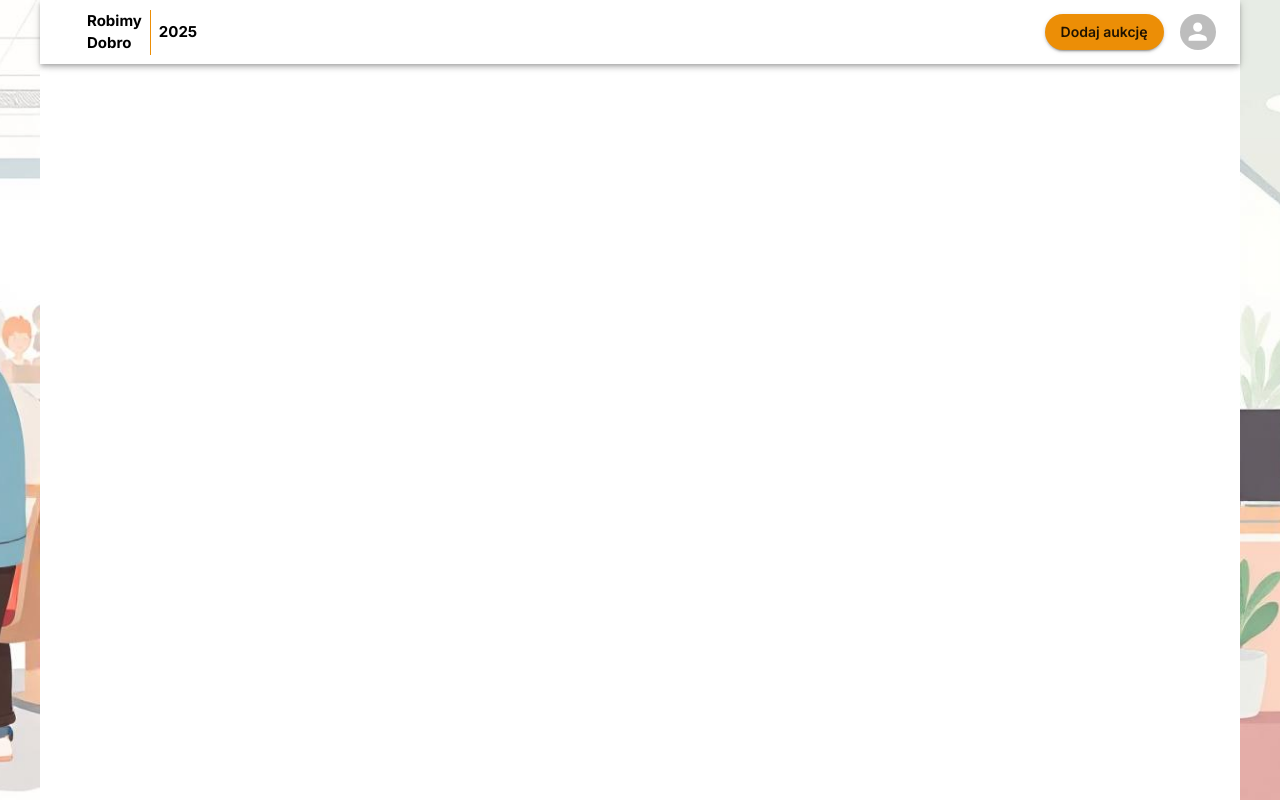
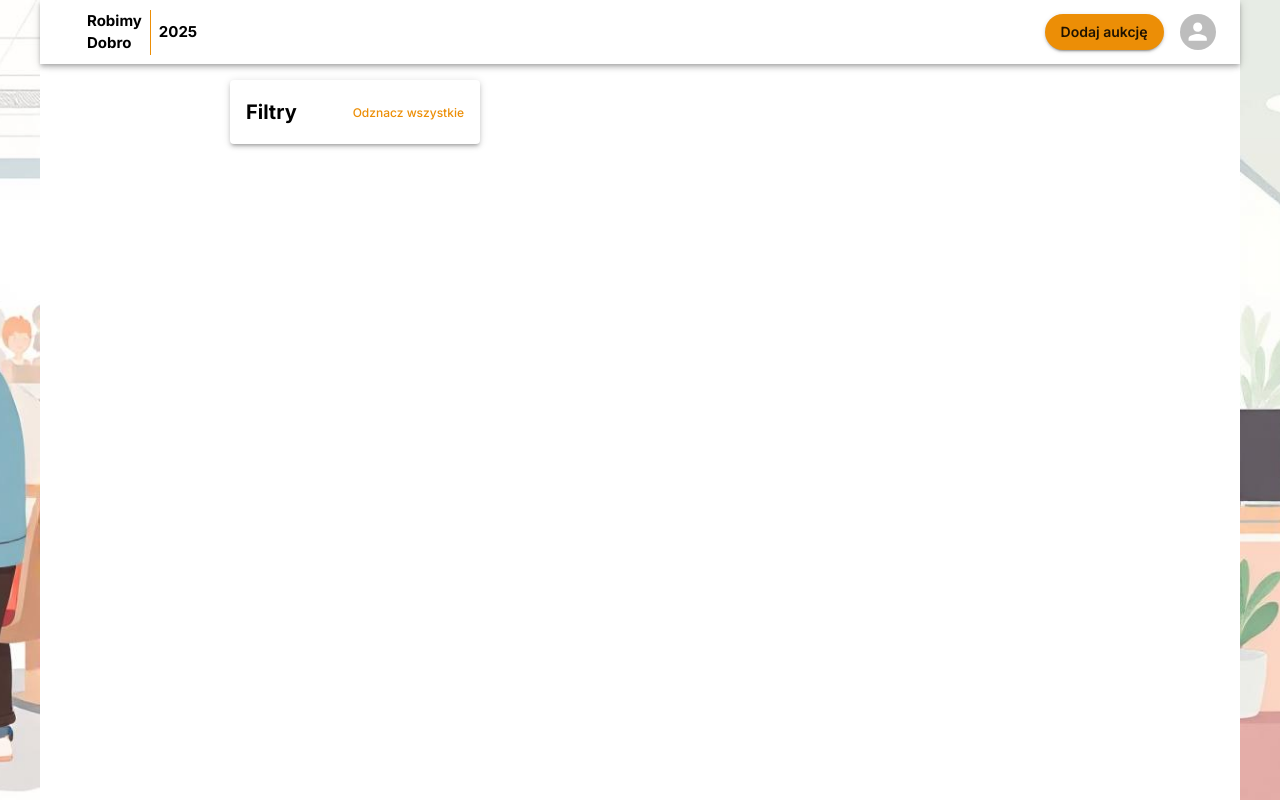
Before and after one commit to ocadotechnology-university/Robimy-dobro---aukcje, a React (Create React App) app in the folder frontend/: page /auctions in a window 1280 px wide. Built offline with nearby package versions, Linux system fonts and the light colour scheme; some icons are missing.

Commit message:
Add initial version of filters

```diff
--- a/frontend/src/components/AuctionPage/AuctionPage.tsx
+++ b/frontend/src/components/AuctionPage/AuctionPage.tsx
@@ -11,7 +11,7 @@ const AuctionPage = () => {
         <React.Fragment>
             <CssBaseline />
             <Container maxWidth="md" sx={{ backgroundColor:'white' }}>
-                <Stack direction="row" justifyContent="space-between">
+                <Stack direction="row" justifyContent="space-between" sx={{ p: 2 }}>
                     <Filters />
                     <AuctionsList />
                 </Stack>
--- /dev/null
+++ b/frontend/src/components/AuctionPage/Filters.styles.tsx
@@ -0,0 +1,16 @@
+import { SxProps, Theme } from '@mui/material/styles';
+
+export const FiltersPaperStyle: SxProps<Theme> = {
+    p: 2,
+    minWidth: { xs: '100%', sm: 250 },
+};
+
+export const ClearFiltersButtonStyle: SxProps<Theme> = {
+    textTransform: 'none',
+    minWidth: 'unset',
+    padding: 0,
+    fontSize: '0.75rem',
+    '&:hover': {
+        backgroundColor: 'transparent',
+    },
+};
--- a/frontend/src/components/AuctionPage/Filters.tsx
+++ b/frontend/src/components/AuctionPage/Filters.tsx
@@ -1,10 +1,31 @@
 import Stack from '@mui/material/Stack';
+import Paper from '@mui/material/Paper';
+import Typography from "@mui/material/Typography";
+import Button from '@mui/material/Button';
+
+import {
+    FiltersPaperStyle,
+    ClearFiltersButtonStyle
+} from './Filters.styles';
 
 const Filters = () => {
     return (
-        <Stack sx={{backgroundColor:'red'}}>
-
-        </Stack>
+        <Paper elevation={3} sx={FiltersPaperStyle}>
+                <Stack spacing={2}>
+                    <Stack direction="row" justifyContent="space-between" alignItems="center">
+                        <Typography variant="h6" fontWeight={700}>
+                            Filtry
+                        </Typography>
+                        <Button
+                            variant="text"
+                            size="small"
+                            sx={ClearFiltersButtonStyle}
+                        >
+                            Odznacz wszystkie
+                        </Button>
+                    </Stack>
+                </Stack>
+            </Paper>
     );
 }
 
```
